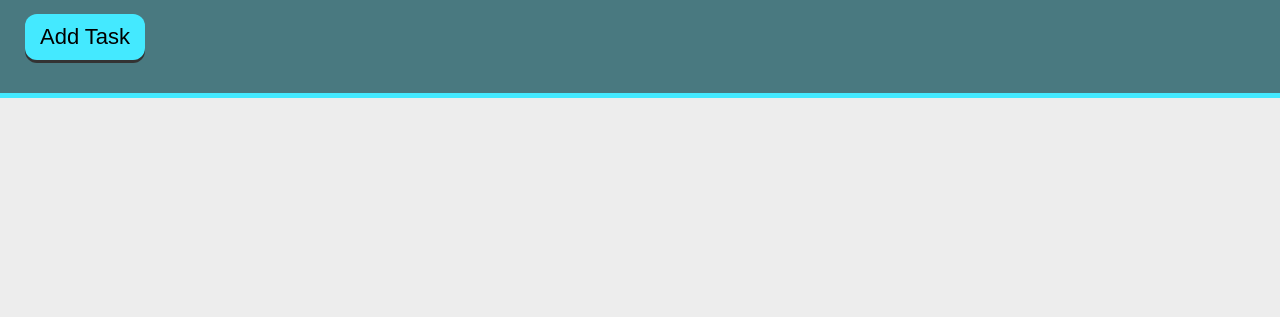
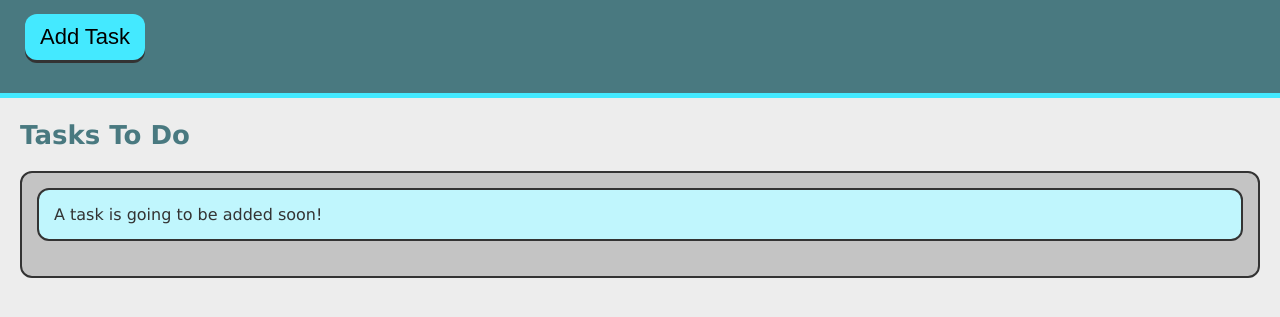
Before and after one commit to hestokes/taskinator, a plain HTML site: page index.html in a window 1280 px wide. Shown: the part 115-432 px from the top of the page. Drawn offline with Linux system fonts and the light colour scheme.

Commit message:
add main element with section containing tasks to do

```diff
--- a/index.html
+++ b/index.html
@@ -16,8 +16,16 @@
         <p>Click the button below to add a new task!</p>
         <button class="btn">Add Task</button>
     </header>
-
-
+<main>
+    <section class="task-list-wrapper">
+        <h2 class="list-title">Tasks To Do</h2>
+            <ul class="task-list">
+                <li class="task-item">
+                    A task is going to be added soon!
+            </li>
+         </ul>
+    </section>
+</main>
 
 
 
```
